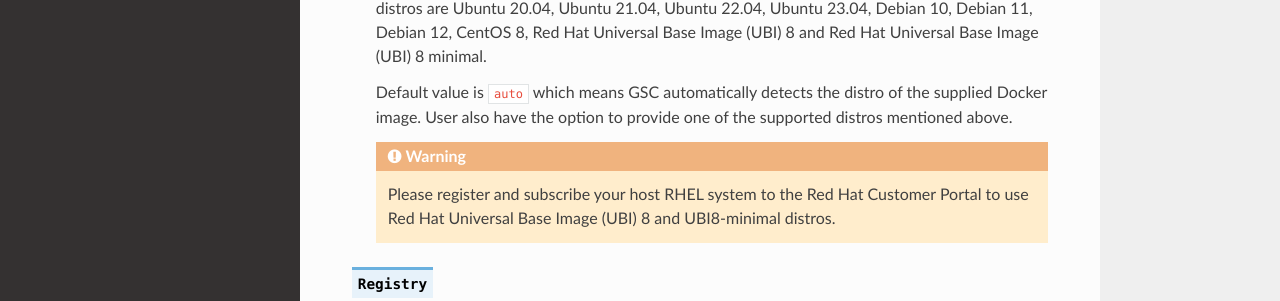
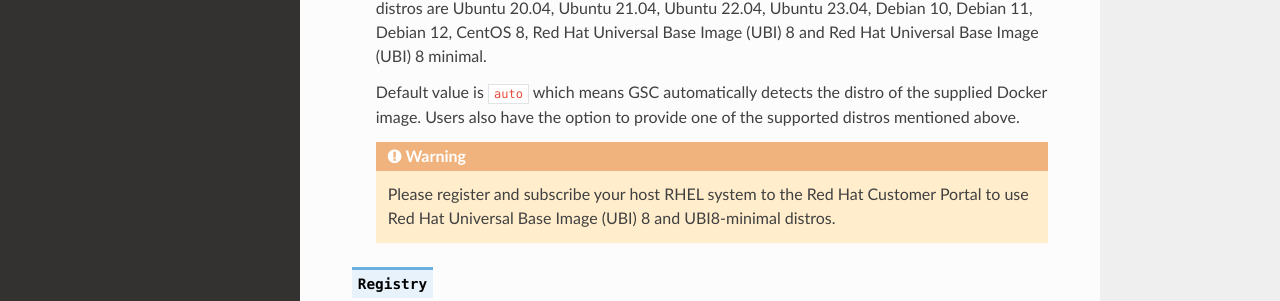
Before and after one commit to gramineproject/gsc, a Sphinx documentation site: the page built from Documentation/index.rst, in a window 1280 px wide and 900 px high, scrolled down 5822 px. Shown: the part 175-476 px from the top of the window. Built offline with Sphinx 7.4.7 and the Read the Docs theme 2.0.0, drawn with Linux system fonts in a browser that asks for light colours.

Commit message:
fixup! Automatically detect the OS distro of the supplied Docker image
Signed-off-by: jkr0103 <jitender.kumar@intel.com>

```diff
--- a/Documentation/index.rst
+++ b/Documentation/index.rst
@@ -316,8 +316,8 @@ in :file:`config.yaml.template`.
    8 minimal.
 
    Default value is ``auto`` which means GSC automatically detects the distro
-   of the supplied Docker image. User also have the option to provide one of the
-   supported distros mentioned above.
+   of the supplied Docker image. Users also have the option to provide one of
+   the supported distros mentioned above.
 
    .. warning::
       Please register and subscribe your host RHEL system to the Red Hat
```
Also changed, not shown: gsc.py (+4 -3 lines), 1 other file.
